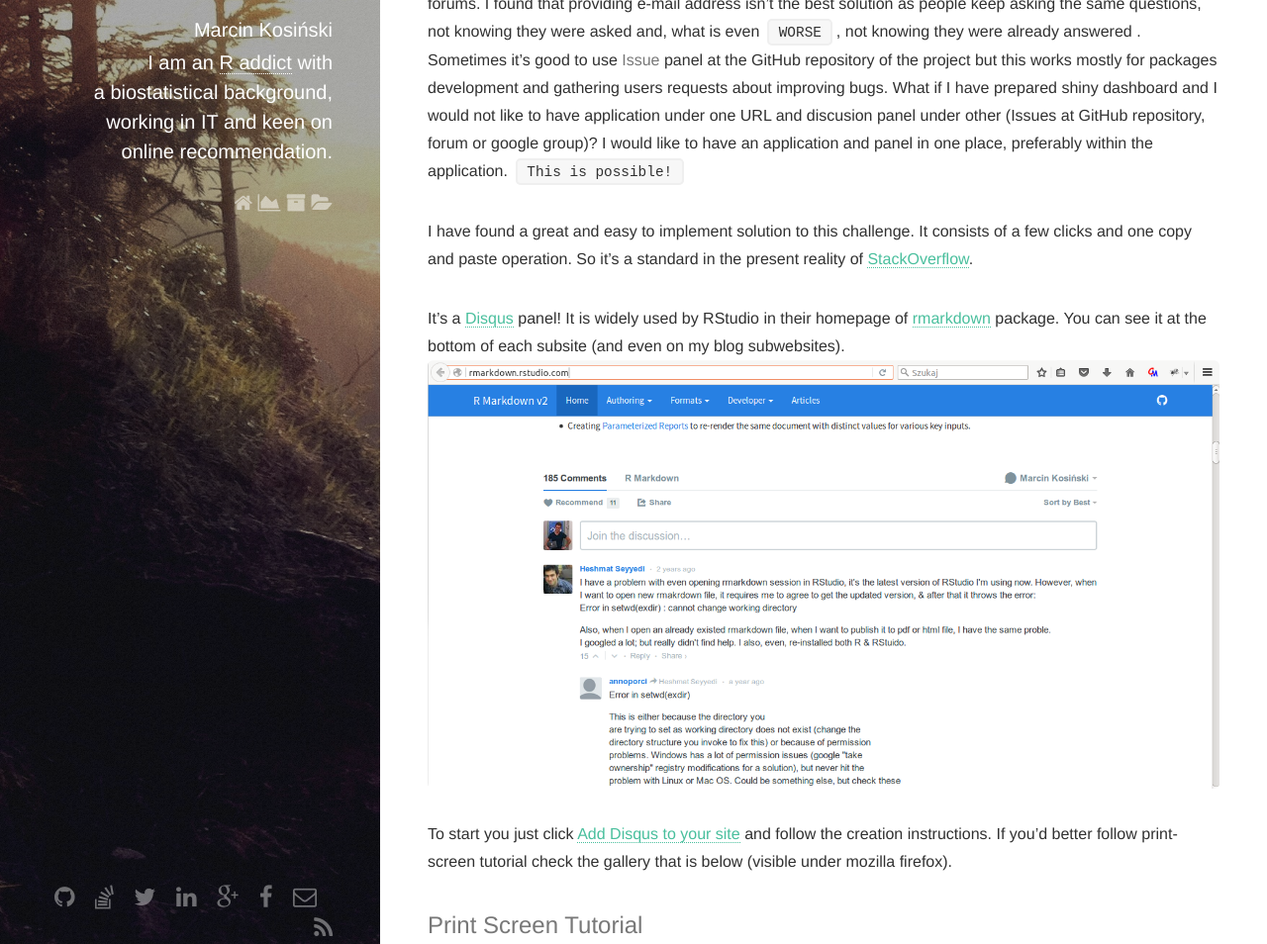
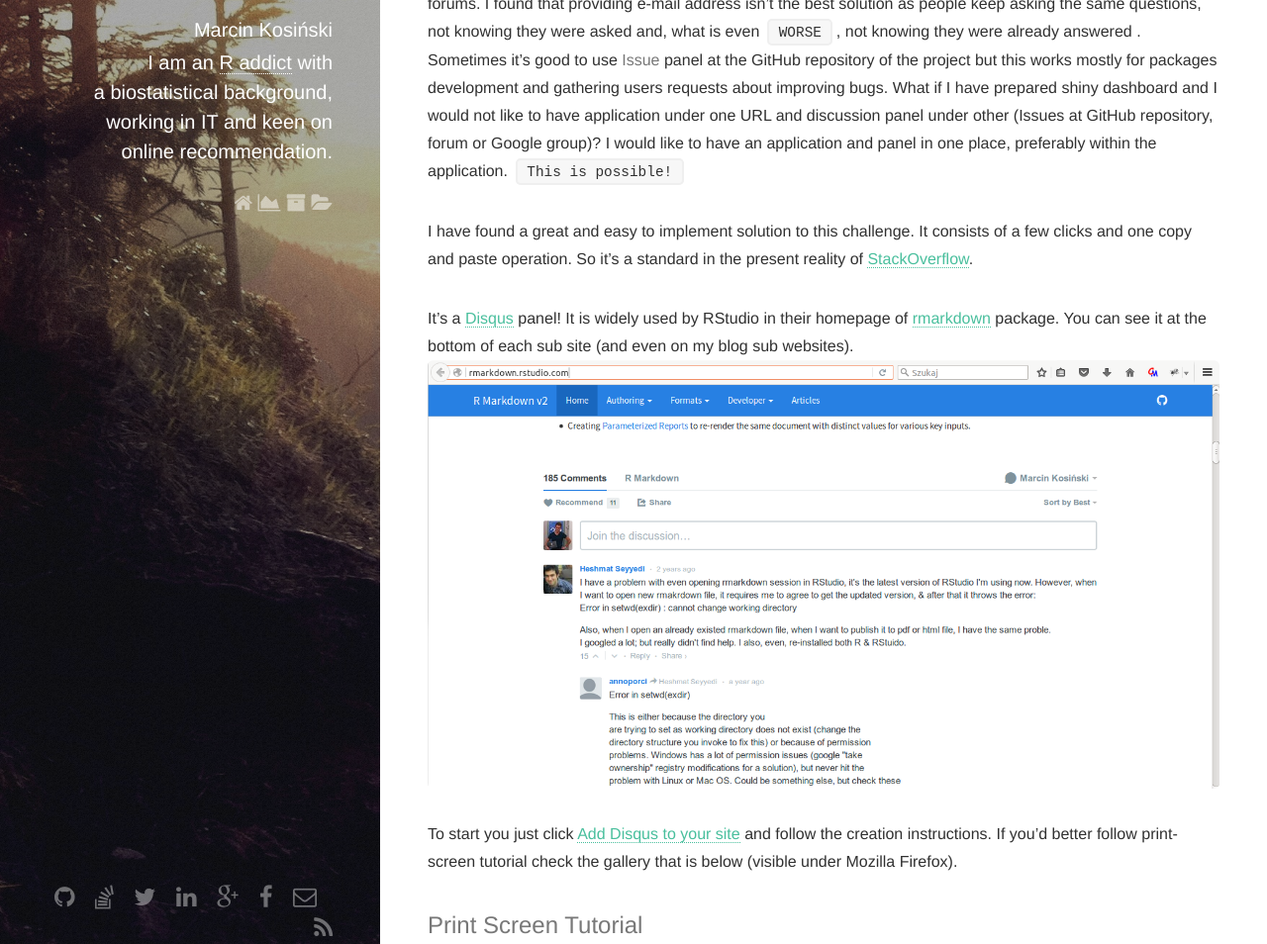
Before and after one commit to MarcinKosinski/MarcinKosinski.github.io, a Jekyll site: the page built from _posts/2016-04-20-Disqus-Shinydashboards.md, in a window 1280 px wide and 1400 px high, scrolled down 672 px. Shown: the part 208-1162 px from the top of the window at 99% size. Built offline with Jekyll 4.4.1, drawn with Linux system fonts in a browser that asks for light colours; comment, search, counter and statistics services are not loaded.

Commit message:
Spelling to posts

```diff
--- a/_posts/2016-04-20-Disqus-Shinydashboards.md
+++ b/_posts/2016-04-20-Disqus-Shinydashboards.md
@@ -18,14 +18,14 @@
 
 But how author can enable easy contact with him as the author of the project or application? I've seen home websites having special **contact** panel where authors provide e-mail address or links to specially prepared forums. I found that providing e-mail address isn't the best solution as people keep asking the same questions, not knowing they were asked and, what is even `WORSE`, not knowing they were already answered
 .
-Sometimes it's good to use **Issue** panel at the GitHub repository of the project but this works mostly for packages development and gathering users requests about improving bugs. What if I have prepared shiny dashboard and I would not like to have application under one URL and discusion panel under other (Issues at GitHub repository, forum or google group)? I would like to have an application and panel in one place, preferably within the application. `This is possible!`
+Sometimes it's good to use **Issue** panel at the GitHub repository of the project but this works mostly for packages development and gathering users requests about improving bugs. What if I have prepared shiny dashboard and I would not like to have application under one URL and discussion panel under other (Issues at GitHub repository, forum or Google group)? I would like to have an application and panel in one place, preferably within the application. `This is possible!`
 
 I have found a great and easy to implement solution to this challenge. It consists of a few clicks and one copy and paste operation. So it's a standard in the present reality of [StackOverflow](http://stackoverflow.com/).
 
-It's a [Disqus](https://disqus.com/) panel! It is widely used by RStudio in their homepage of [rmarkdown](http://rmarkdown.rstudio.com/) package. You can see it at the bottom of each subsite (and even on my blog subwebsites).
+It's a [Disqus](https://disqus.com/) panel! It is widely used by RStudio in their homepage of [rmarkdown](http://rmarkdown.rstudio.com/) package. You can see it at the bottom of each sub site (and even on my blog sub websites).
 <img src="/images/fulls/disqus_rmarkdown.png" class="fit image">
 
-To start you just click [Add Disqus to your site](https://publishers.disqus.com/engage?utm_source=rmarkdown&utm_medium=Disqus-Footer) and follow the creation instructions. If you'd better follow print-screen tutorial check the gallery that is below (visible under mozilla firefox).
+To start you just click [Add Disqus to your site](https://publishers.disqus.com/engage?utm_source=rmarkdown&utm_medium=Disqus-Footer) and follow the creation instructions. If you'd better follow print-screen tutorial check the gallery that is below (visible under Mozilla Firefox).
 
 <div id ="gallery">
 					<section id="two">
```
Also changed, not shown: _posts/2016-04-06-FAQ-SparkR.md (+4 -4 lines).
